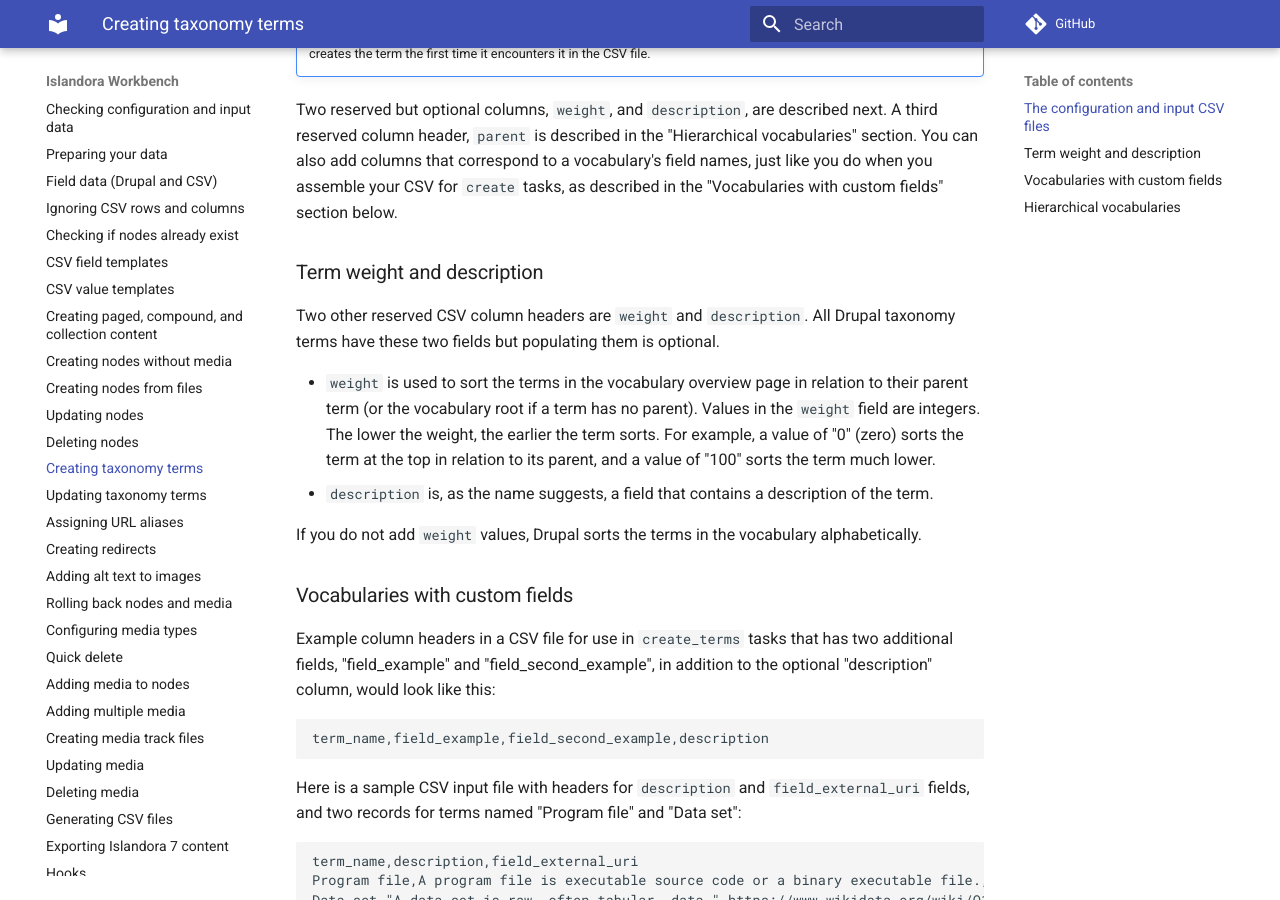
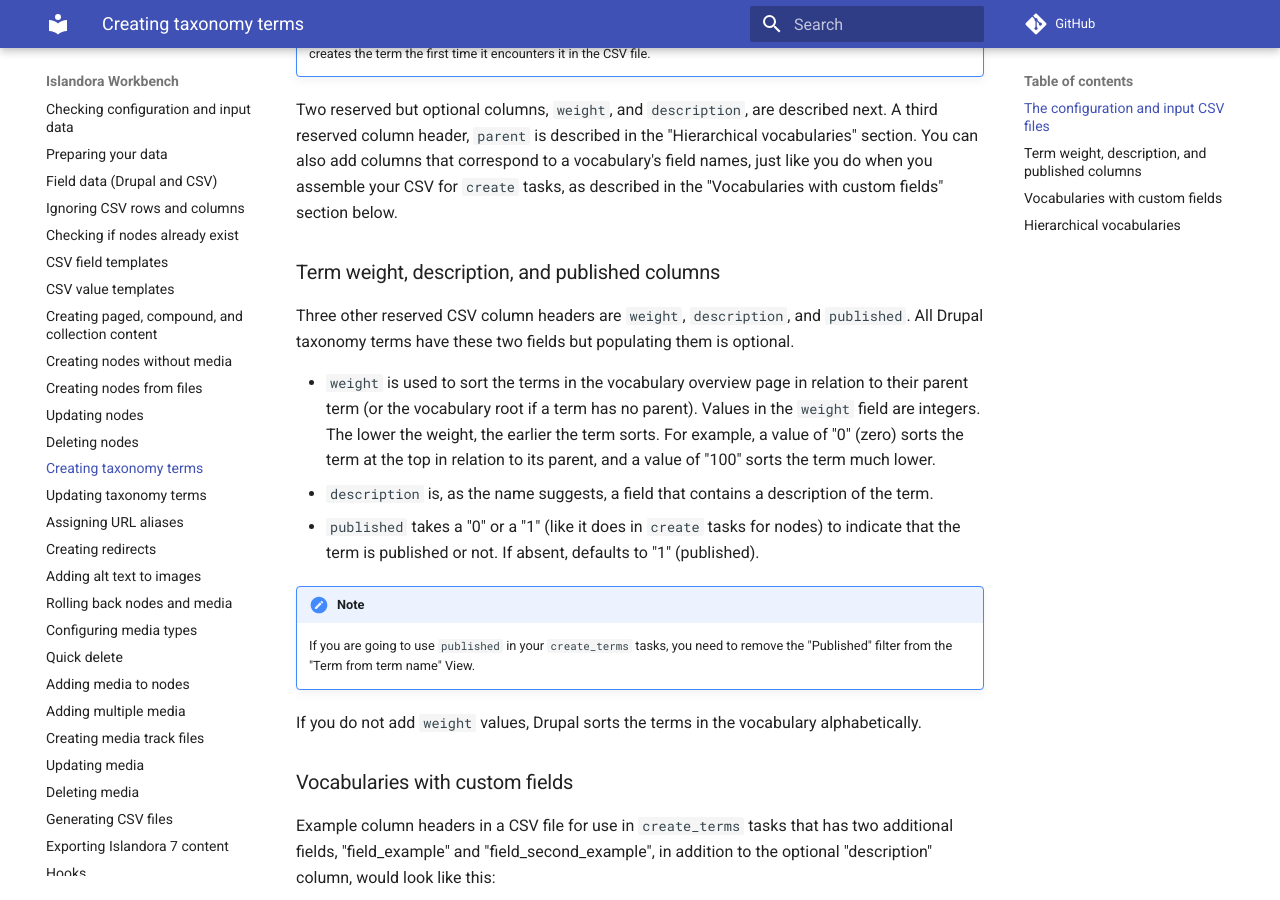
Before and after one commit to mjordan/islandora_workbench_docs, an MkDocs documentation site: the page built from docs/creating_taxonomy_terms.md, in a window 1280 px wide and 900 px high, scrolled down 1182 px. Built offline with MkDocs 1.6.1 and Material for MkDocs 9.7.7, drawn with Linux system fonts in a browser that asks for light colours; comment, search, counter and statistics services are not loaded.

Commit message:
Added docs on using 'published' CSV column to creating and updating taxo terms.

```diff
--- a/docs/creating_taxonomy_terms.md
+++ b/docs/creating_taxonomy_terms.md
@@ -38,12 +38,16 @@ Land Rover
 
 Two reserved but optional columns, `weight`, and `description`, are described next. A third reserved column header, `parent` is described in the "Hierarchical vocabularies" section. You can also add columns that correspond to a vocabulary's field names, just like you do when you assemble your CSV for `create` tasks, as described in the "Vocabularies with custom fields" section below.
 
-### Term weight and description
+### Term weight, description, and published columns
 
-Two other reserved CSV column headers are `weight` and `description`. All Drupal taxonomy terms have these two fields but populating them is optional.
+Three other reserved CSV column headers are `weight`, `description`, and `published`. All Drupal taxonomy terms have these two fields but populating them is optional.
 
 * `weight` is used to sort the terms in the vocabulary overview page in relation to their parent term (or the vocabulary root if a term has no parent). Values in the `weight` field are integers. The lower the weight, the earlier the term sorts. For example, a value of "0" (zero) sorts the term at the top in relation to its parent, and a value of "100" sorts the term much lower.
 * `description` is, as the name suggests, a field that contains a description of the term.
+* `published` takes a "0" or a "1" (like it does in `create` tasks for nodes) to indicate that the term is published or not. If absent, defaults to "1" (published).
+
+!!! note
+    If you are going to use `published` in your `create_terms` tasks, you need to remove the "Published" filter from the "Term from term name" View.
 
 If you do not add `weight` values, Drupal sorts the terms in the vocabulary alphabetically.
 
```
Also changed, not shown: docs/changelog.md (+3 -1 lines), docs/updating_terms.md (+4 -1 lines).
